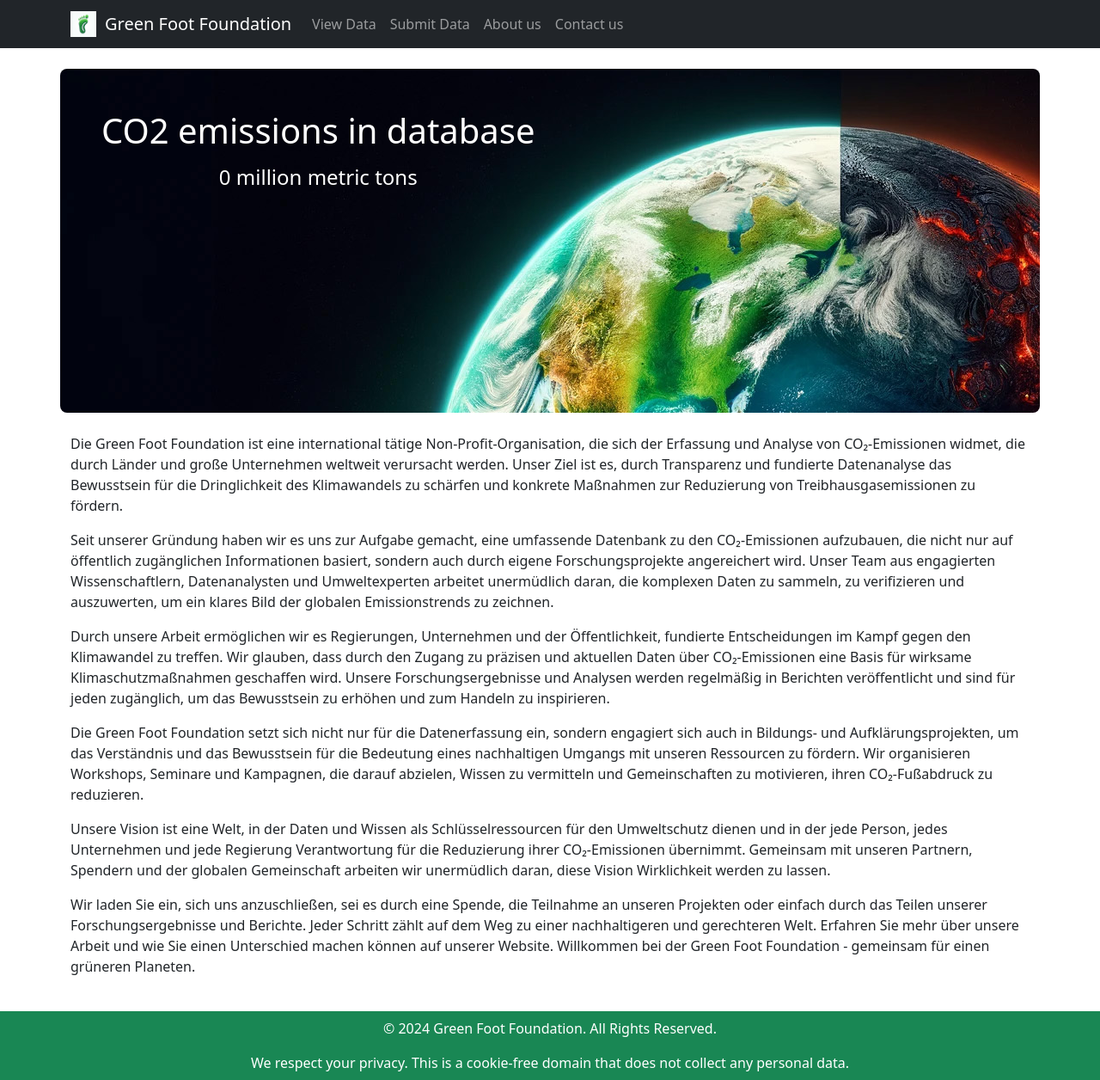
After one commit to bbholze82/92203038-IPWA01-01, a PHP site: page /about.php in a window 1280 px wide. The commit adds this page. Shown: the whole page at 86% size. Run offline with PHP 8.4, Linux system fonts and the light colour scheme; data that the repository does not hold is empty.

Commit message:
'About us' mit Text hinzugefügt

```diff
--- /dev/null
+++ b/about.php
@@ -0,0 +1,64 @@
+<?php
+  $page_title = "Über uns";
+  $total_sum_carbon = 0;
+?>
+
+
+<?php include("./assets/templates/html_head.php");?>
+
+<body>
+
+<?php include("./assets/templates/html_navbar.php");?>
+
+
+<div class="container mt-4">
+<div class="row">
+
+<!-- Jumbotron -->
+<?php include("./assets/templates/calc_total_sum_carbon.php");?>
+<div class="p-5 text-center bg-image rounded-3" style="background-image: url('./assets/static/images/header_image.jpg'); height: 400px;">
+
+    <div class="d-flex justify-content-left align-items-left h-100">
+      <div class="text-white">
+        <h1 class="mb-3">CO2 emissions in database</h1>
+        <h4 class="mb-3"><?php echo $total_sum_carbon;?> million metric tons</h4>
+      </div>
+    </div>
+
+</div>
+<!-- Jumbotron -->
+
+</div><!-- /.row -->
+</div><!-- /.container -->
+
+
+<div class="container mt-4">
+
+<div class="row">
+
+<div class="col-12">
+
+<p>Die Green Foot Foundation ist eine international tätige Non-Profit-Organisation, die sich der Erfassung und Analyse von CO₂-Emissionen widmet, die durch Länder und große Unternehmen weltweit verursacht werden. Unser Ziel ist es, durch Transparenz und fundierte Datenanalyse das Bewusstsein für die Dringlichkeit des Klimawandels zu schärfen und konkrete Maßnahmen zur Reduzierung von Treibhausgasemissionen zu fördern.</p>
+
+<p>Seit unserer Gründung haben wir es uns zur Aufgabe gemacht, eine umfassende Datenbank zu den CO₂-Emissionen aufzubauen, die nicht nur auf öffentlich zugänglichen Informationen basiert, sondern auch durch eigene Forschungsprojekte angereichert wird. Unser Team aus engagierten Wissenschaftlern, Datenanalysten und Umweltexperten arbeitet unermüdlich daran, die komplexen Daten zu sammeln, zu verifizieren und auszuwerten, um ein klares Bild der globalen Emissionstrends zu zeichnen.</p>
+
+<p>Durch unsere Arbeit ermöglichen wir es Regierungen, Unternehmen und der Öffentlichkeit, fundierte Entscheidungen im Kampf gegen den Klimawandel zu treffen. Wir glauben, dass durch den Zugang zu präzisen und aktuellen Daten über CO₂-Emissionen eine Basis für wirksame Klimaschutzmaßnahmen geschaffen wird. Unsere Forschungsergebnisse und Analysen werden regelmäßig in Berichten veröffentlicht und sind für jeden zugänglich, um das Bewusstsein zu erhöhen und zum Handeln zu inspirieren.</p>
+
+<p>Die Green Foot Foundation setzt sich nicht nur für die Datenerfassung ein, sondern engagiert sich auch in Bildungs- und Aufklärungsprojekten, um das Verständnis und das Bewusstsein für die Bedeutung eines nachhaltigen Umgangs mit unseren Ressourcen zu fördern. Wir organisieren Workshops, Seminare und Kampagnen, die darauf abzielen, Wissen zu vermitteln und Gemeinschaften zu motivieren, ihren CO₂-Fußabdruck zu reduzieren.</p>
+
+<p>Unsere Vision ist eine Welt, in der Daten und Wissen als Schlüsselressourcen für den Umweltschutz dienen und in der jede Person, jedes Unternehmen und jede Regierung Verantwortung für die Reduzierung ihrer CO₂-Emissionen übernimmt. Gemeinsam mit unseren Partnern, Spendern und der globalen Gemeinschaft arbeiten wir unermüdlich daran, diese Vision Wirklichkeit werden zu lassen.</p>
+
+<p>Wir laden Sie ein, sich uns anzuschließen, sei es durch eine Spende, die Teilnahme an unseren Projekten oder einfach durch das Teilen unserer Forschungsergebnisse und Berichte. Jeder Schritt zählt auf dem Weg zu einer nachhaltigeren und gerechteren Welt. Erfahren Sie mehr über unsere Arbeit und wie Sie einen Unterschied machen können auf unserer Website. Willkommen bei der Green Foot Foundation - gemeinsam für einen grüneren Planeten.</p>
+
+</div> <!-- /.col -->
+
+</div> <!-- /.row-->
+
+</div> <!-- /.container-->
+
+<?php include("./assets/templates/html_footer.php");?>
+
+
+<script src="./assets/bootstrap/js/bootstrap.bundle.min.js"></script>
+</body>
+</html>
--- a/assets/templates/html_navbar.php
+++ b/assets/templates/html_navbar.php
@@ -21,6 +21,15 @@
     <a class="nav-link" href="./submit.php">Submit Data</a>
     </li>
 
+    <li class="nav-item">
+    <a class="nav-link" href="./about.php">About us</a>
+    </li>
+
+    <li class="nav-item">
+    <a class="nav-link" href="#">Contact us</a>
+    </li>
+
+
     </ul>
 
   </div> <!-- /.collapse navbar-collapse -->
```
Also changed, not shown: index.php (+5 -5 lines).
